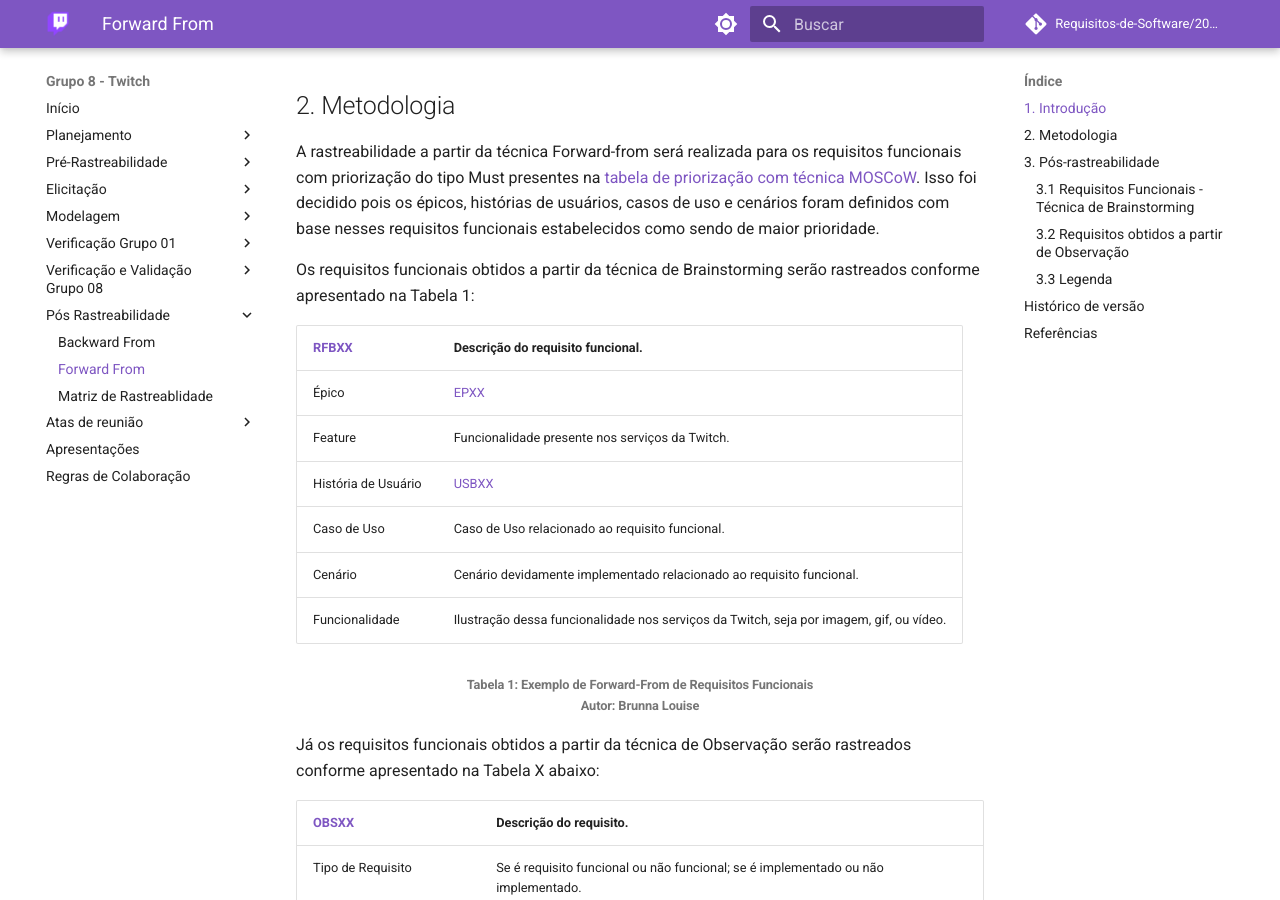
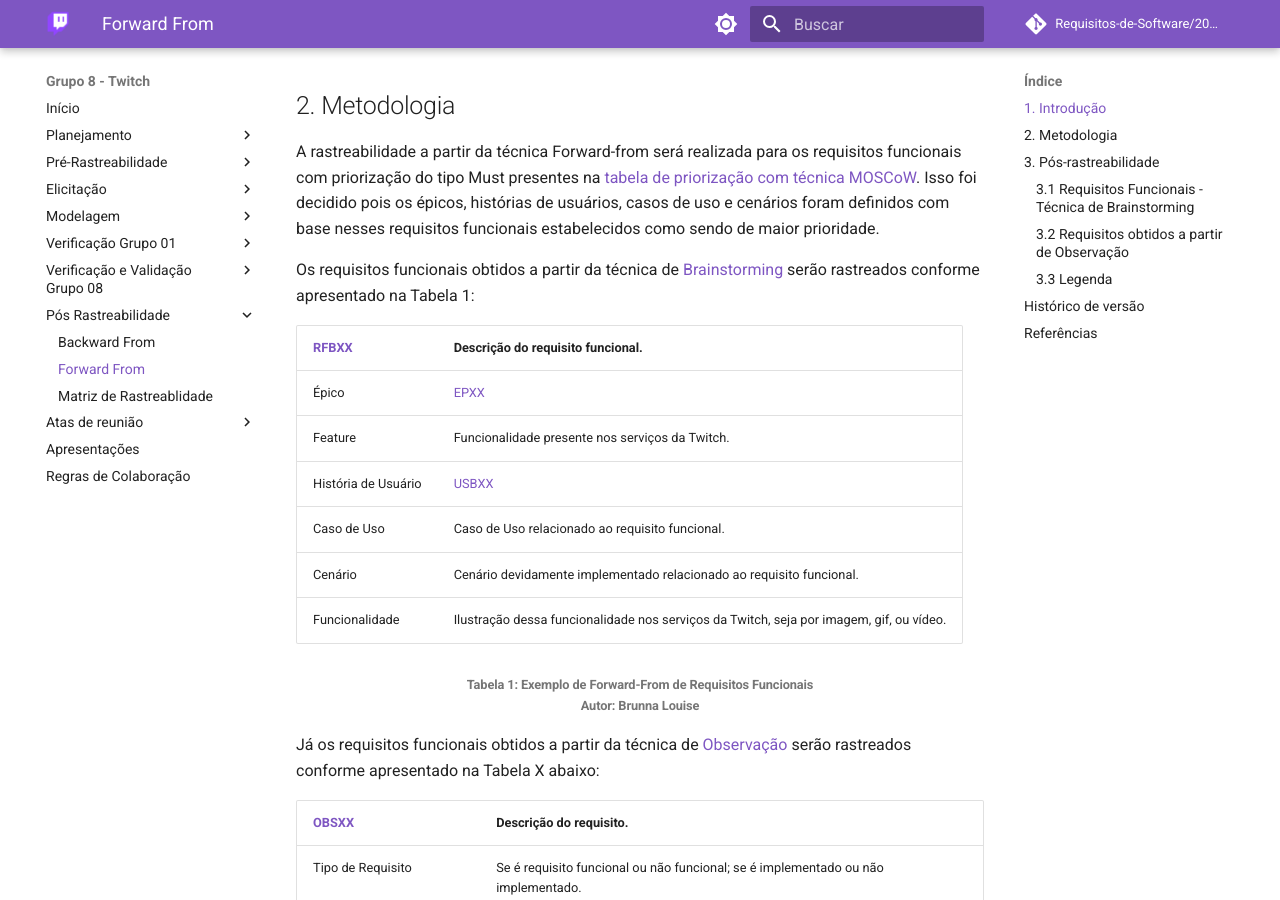
Before and after one commit to Requisitos-de-Software/2023.1-Twitch, an MkDocs documentation site: the page built from docs/pos_rastreabilidade/forward_from.md, in a window 1280 px wide and 900 px high, scrolled down 429 px. Built offline with MkDocs 1.6.1 and Material for MkDocs 9.7.7, drawn with Linux system fonts in a browser that asks for light colours; comment, search, counter and statistics services are not loaded; some of the changed lines change nothing that is shown.

Commit message:
bugfix link

```diff
--- a/docs/pos_rastreabilidade/forward_from.md
+++ b/docs/pos_rastreabilidade/forward_from.md
@@ -9,7 +9,7 @@
 
 A rastreabilidade a partir da técnica Forward-from será realizada para os requisitos funcionais com priorização do tipo Must presentes na [tabela de priorização com técnica MOSCoW](../elicitacao/priorizacao.md#21-moscow). Isso foi decidido pois os épicos, histórias de usuários, casos de uso e cenários foram definidos com base nesses requisitos funcionais estabelecidos como sendo de maior prioridade.
 
-Os requisitos funcionais obtidos a partir da técnica de Brainstorming serão rastreados conforme apresentado na Tabela 1:
+Os requisitos funcionais obtidos a partir da técnica de [Brainstorming](../elicitacao/tecnicas/Brainstorm.md) serão rastreados conforme apresentado na Tabela 1:
 
 | [RFBXX]()  | Descrição do requisito funcional.  |
 | ------ | ---- |
@@ -23,7 +23,7 @@
 <h6 align = "center"> Tabela 1: Exemplo de Forward-From de Requisitos Funcionais
 <br> Autor: Brunna Louise</h6>
 
-Já os requisitos funcionais obtidos a partir da técnica de Observação serão rastreados conforme apresentado na Tabela X abaixo:
+Já os requisitos funcionais obtidos a partir da técnica de [Observação](../elicitacao/tecnicas/observacao.md) serão rastreados conforme apresentado na Tabela X abaixo:
 
 | [OBSXX]()  | Descrição do requisito.  |
 | ------ | ---- |
```
